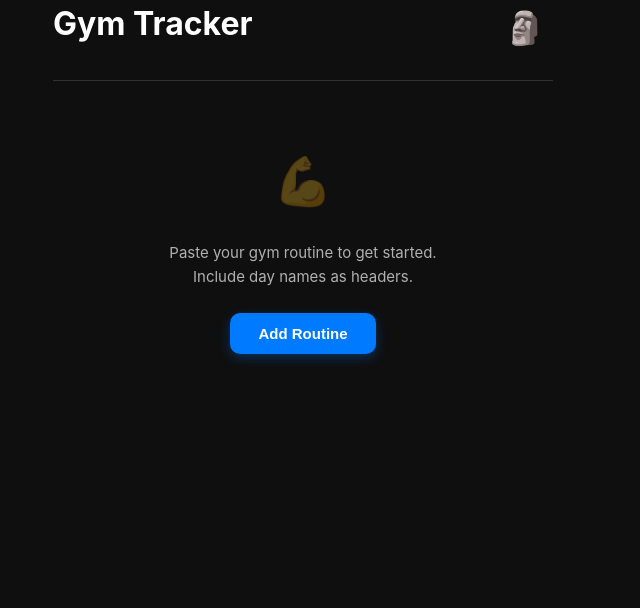
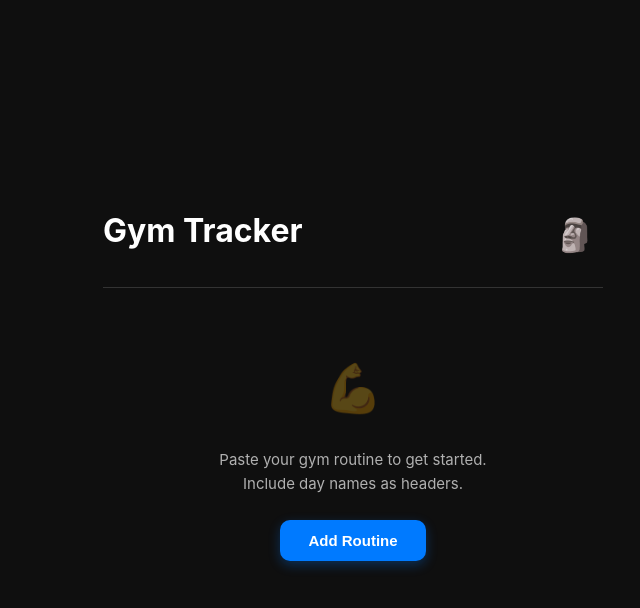
Before and after one commit to pumpkine-crypto/gym-tracker-2, a React (Vite) app: page / in a window 1280 px wide. Shown: the top 608 px of the page, without its empty margins (287-927 px from the left). Built offline with nearby package versions, Linux system fonts and the light colour scheme.

Commit message:
Update App.css

```diff
--- a/App.css
+++ b/App.css
@@ -2,4 +2,9 @@
   width: 100%;
   max-width: 600px;
   margin: 0 auto;
+  min-height: 100vh;
+  display: flex;
+  align-items: center;
+  justify-content: center;
+  padding: 1rem;
 }
```
